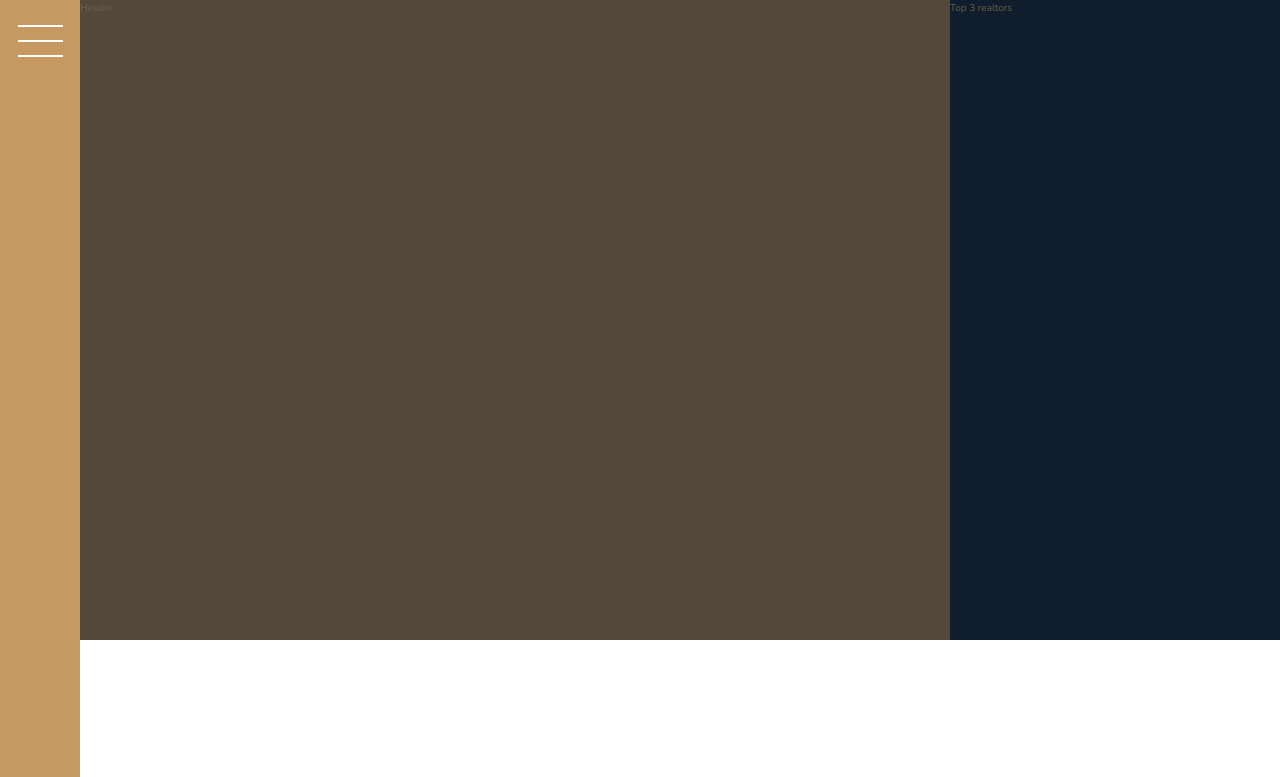
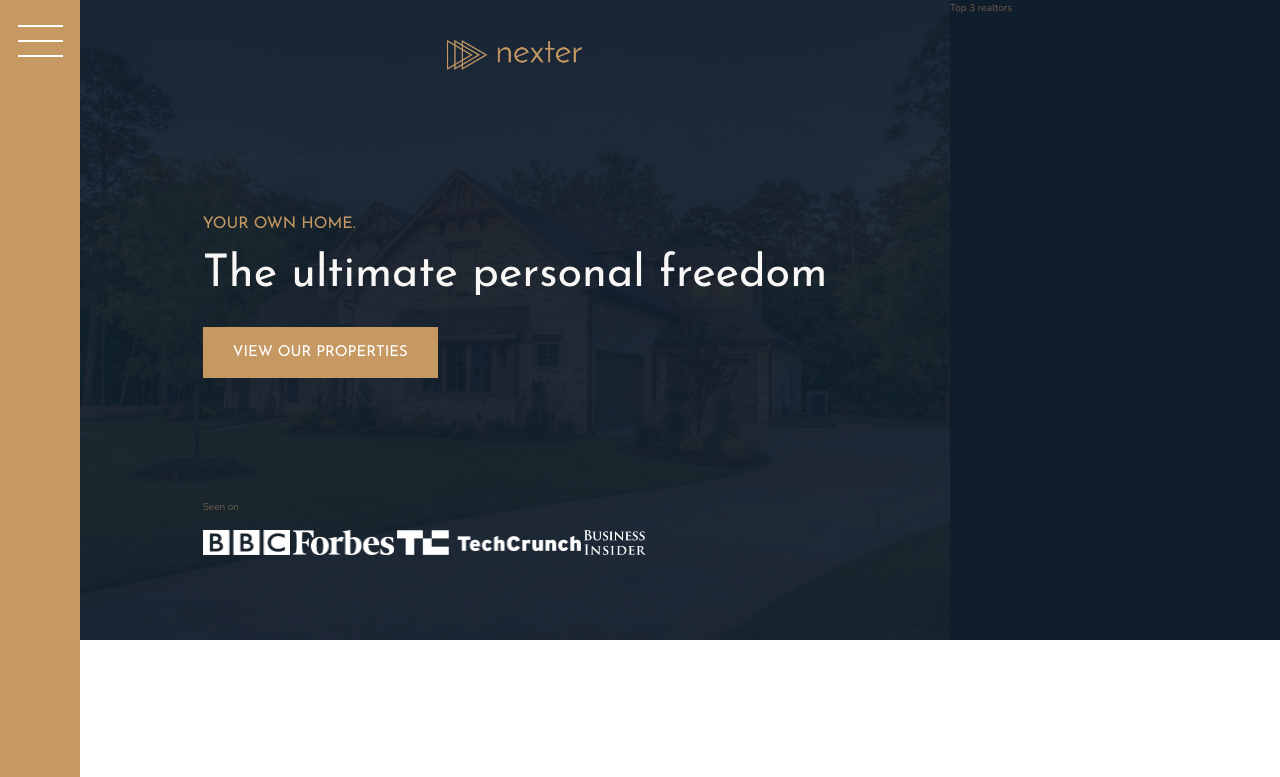
Before and after one commit to abbyreyna/nexter, a website: page index.html in a window 1280 px wide. Shown: the top 777 px of the page. Drawn offline with nearby package versions, Linux system fonts and the light colour scheme.

Commit message:
Built header, added content & aligned

```diff
--- a/index.html
+++ b/index.html
@@ -19,7 +19,17 @@
     </div>
 
     <header class="header">
-        Header
+        <img src="img/logo.png" alt="Nexter logo" class="header__logo">
+        <h3 class="heading-3">Your own home.</h3>
+        <h1 class="heading-1">The ultimate personal freedom</h1>
+        <button class="btn header__btn">View our properties</button>
+        <div class="header__seenon-text">Seen on</div>
+        <div class="header__seenon-logos">
+            <img src="img/logo-bbc.png" alt="Seen on logo 1">
+            <img src="img/logo-forbes.png" alt="Seen on logo 2">
+            <img src="img/logo-techcrunch.png" alt="Seen on logo 3">
+            <img src="img/logo-bi.png" alt="Seen on logo 4">
+        </div>
     </header>
 
     <div class="realtors">
@@ -302,20 +312,34 @@
 
 
         <!-- (figure.gallery__item.gallery__item--$>img.gallery__img[src="img/gal-$.jpeg"][alt="Gallery image $"])*14 emmett command that creates the below-->
-        <figure class="gallery__item gallery__item--1"><img src="img/gal-1.jpeg" alt="Gallery image 1" class="gallery__img"></figure>
-        <figure class="gallery__item gallery__item--2"><img src="img/gal-2.jpeg" alt="Gallery image 2" class="gallery__img"></figure>
-        <figure class="gallery__item gallery__item--3"><img src="img/gal-3.jpeg" alt="Gallery image 3" class="gallery__img"></figure>
-        <figure class="gallery__item gallery__item--4"><img src="img/gal-4.jpeg" alt="Gallery image 4" class="gallery__img"></figure>
-        <figure class="gallery__item gallery__item--5"><img src="img/gal-5.jpeg" alt="Gallery image 5" class="gallery__img"></figure>
-        <figure class="gallery__item gallery__item--6"><img src="img/gal-6.jpeg" alt="Gallery image 6" class="gallery__img"></figure>
-        <figure class="gallery__item gallery__item--7"><img src="img/gal-7.jpeg" alt="Gallery image 7" class="gallery__img"></figure>
-        <figure class="gallery__item gallery__item--8"><img src="img/gal-8.jpeg" alt="Gallery image 8" class="gallery__img"></figure>
-        <figure class="gallery__item gallery__item--9"><img src="img/gal-9.jpeg" alt="Gallery image 9" class="gallery__img"></figure>
-        <figure class="gallery__item gallery__item--10"><img src="img/gal-10.jpeg" alt="Gallery image 10" class="gallery__img"></figure>
-        <figure class="gallery__item gallery__item--11"><img src="img/gal-11.jpeg" alt="Gallery image 11" class="gallery__img"></figure>
-        <figure class="gallery__item gallery__item--12"><img src="img/gal-12.jpeg" alt="Gallery image 12" class="gallery__img"></figure>
-        <figure class="gallery__item gallery__item--13"><img src="img/gal-13.jpeg" alt="Gallery image 13" class="gallery__img"></figure>
-        <figure class="gallery__item gallery__item--14"><img src="img/gal-14.jpeg" alt="Gallery image 14" class="gallery__img"></figure>
+        <figure class="gallery__item gallery__item--1"><img src="img/gal-1.jpeg" alt="Gallery image 1"
+                class="gallery__img"></figure>
+        <figure class="gallery__item gallery__item--2"><img src="img/gal-2.jpeg" alt="Gallery image 2"
+                class="gallery__img"></figure>
+        <figure class="gallery__item gallery__item--3"><img src="img/gal-3.jpeg" alt="Gallery image 3"
+                class="gallery__img"></figure>
+        <figure class="gallery__item gallery__item--4"><img src="img/gal-4.jpeg" alt="Gallery image 4"
+                class="gallery__img"></figure>
+        <figure class="gallery__item gallery__item--5"><img src="img/gal-5.jpeg" alt="Gallery image 5"
+                class="gallery__img"></figure>
+        <figure class="gallery__item gallery__item--6"><img src="img/gal-6.jpeg" alt="Gallery image 6"
+                class="gallery__img"></figure>
+        <figure class="gallery__item gallery__item--7"><img src="img/gal-7.jpeg" alt="Gallery image 7"
+                class="gallery__img"></figure>
+        <figure class="gallery__item gallery__item--8"><img src="img/gal-8.jpeg" alt="Gallery image 8"
+                class="gallery__img"></figure>
+        <figure class="gallery__item gallery__item--9"><img src="img/gal-9.jpeg" alt="Gallery image 9"
+                class="gallery__img"></figure>
+        <figure class="gallery__item gallery__item--10"><img src="img/gal-10.jpeg" alt="Gallery image 10"
+                class="gallery__img"></figure>
+        <figure class="gallery__item gallery__item--11"><img src="img/gal-11.jpeg" alt="Gallery image 11"
+                class="gallery__img"></figure>
+        <figure class="gallery__item gallery__item--12"><img src="img/gal-12.jpeg" alt="Gallery image 12"
+                class="gallery__img"></figure>
+        <figure class="gallery__item gallery__item--13"><img src="img/gal-13.jpeg" alt="Gallery image 13"
+                class="gallery__img"></figure>
+        <figure class="gallery__item gallery__item--14"><img src="img/gal-14.jpeg" alt="Gallery image 14"
+                class="gallery__img"></figure>
 
 
         <!-- <img src="img/gal-2.jpeg" alt="Gallery image 2" class="gallery__img"> -->
--- a/sass/_header.scss
+++ b/sass/_header.scss
@@ -1,4 +1,38 @@
 .header {
-    background-color: $color-grey-dark-1;
-    grid-column: full-start / col-end 6; //numbers are to be used when we have a named set of grid lines
+  background-color: $color-grey-dark-1;
+  grid-column: full-start / col-end 6; //numbers are to be used when we have a named set of grid lines
+  background-image: linear-gradient(
+      rgba($color-secondary, 0.93),
+      rgba($color-secondary, 0.93)
+    ),
+    url(../img/hero.jpeg);
+  background-size: cover;
+  background-position: center;
+  padding: 8rem;
+  padding-top: 4rem;
+
+  display: grid;
+  grid-template-rows: 1fr min-content 6rem 1fr;
+  grid-template-columns: max-content;
+  row-gap: 1.5rem;
+  justify-content: center;
+
+  &__logo {
+    height: 3rem;
+    justify-self: center;
+  }
+
+  &__btn {
+    align-self: start;
+    justify-self: start;
+  }
+
+  &__seenon-text {
+  }
+
+  &__seenon-logos {
+    img {
+      height: 2.5rem;
+    }
+  }
 }
--- a/sass/_typography.scss
+++ b/sass/_typography.scss
@@ -6,6 +6,9 @@
 
 .heading-1 {
   @extend %heading;
+  font-size: 4.5rem;
+  color: $color-grey-light-1;
+  line-height: 1;
 }
 .heading-2 {
   @extend %heading;
```
Also changed, not shown: sass/_base.scss (+7 -7 lines), css/style.css.
